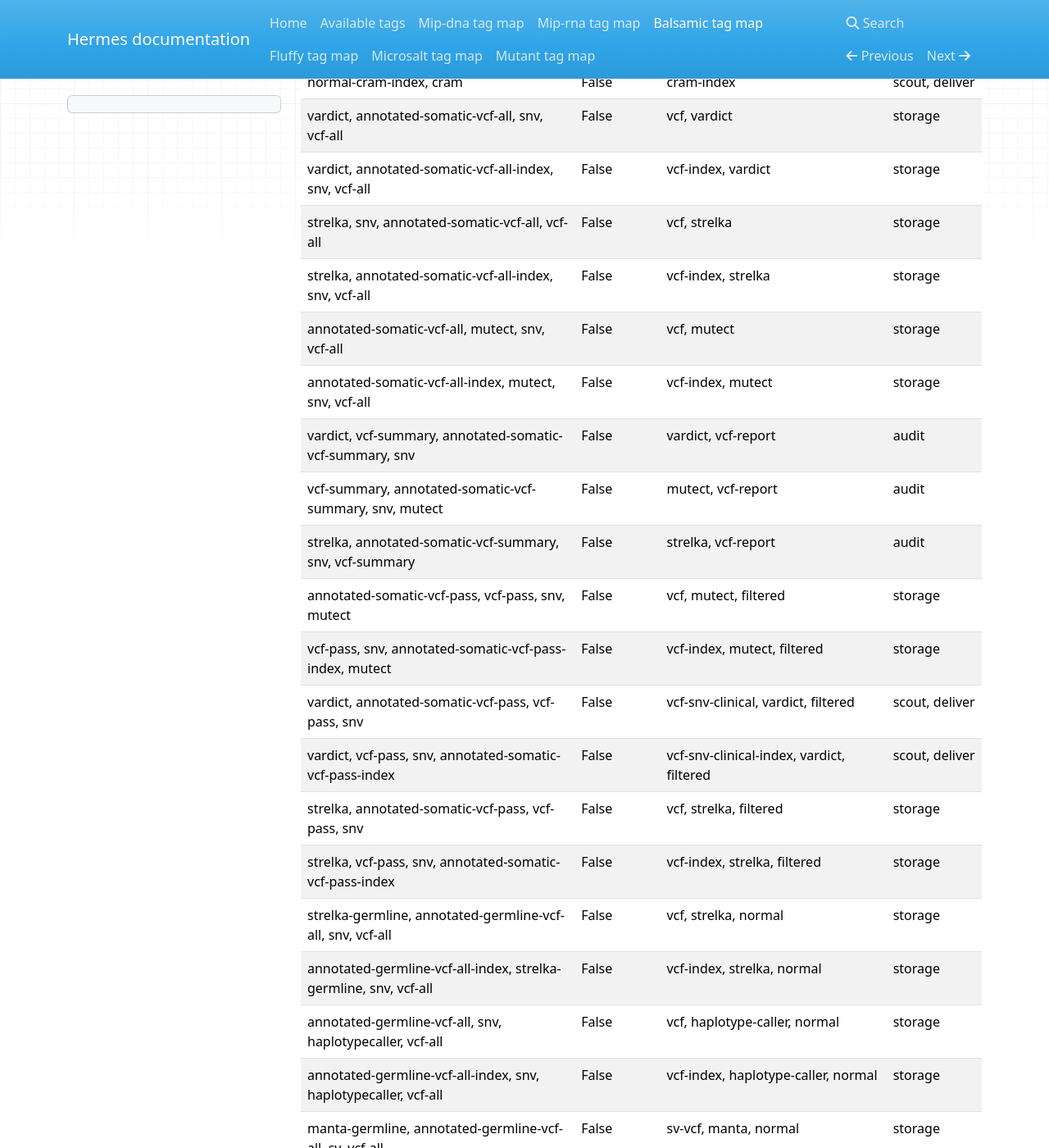
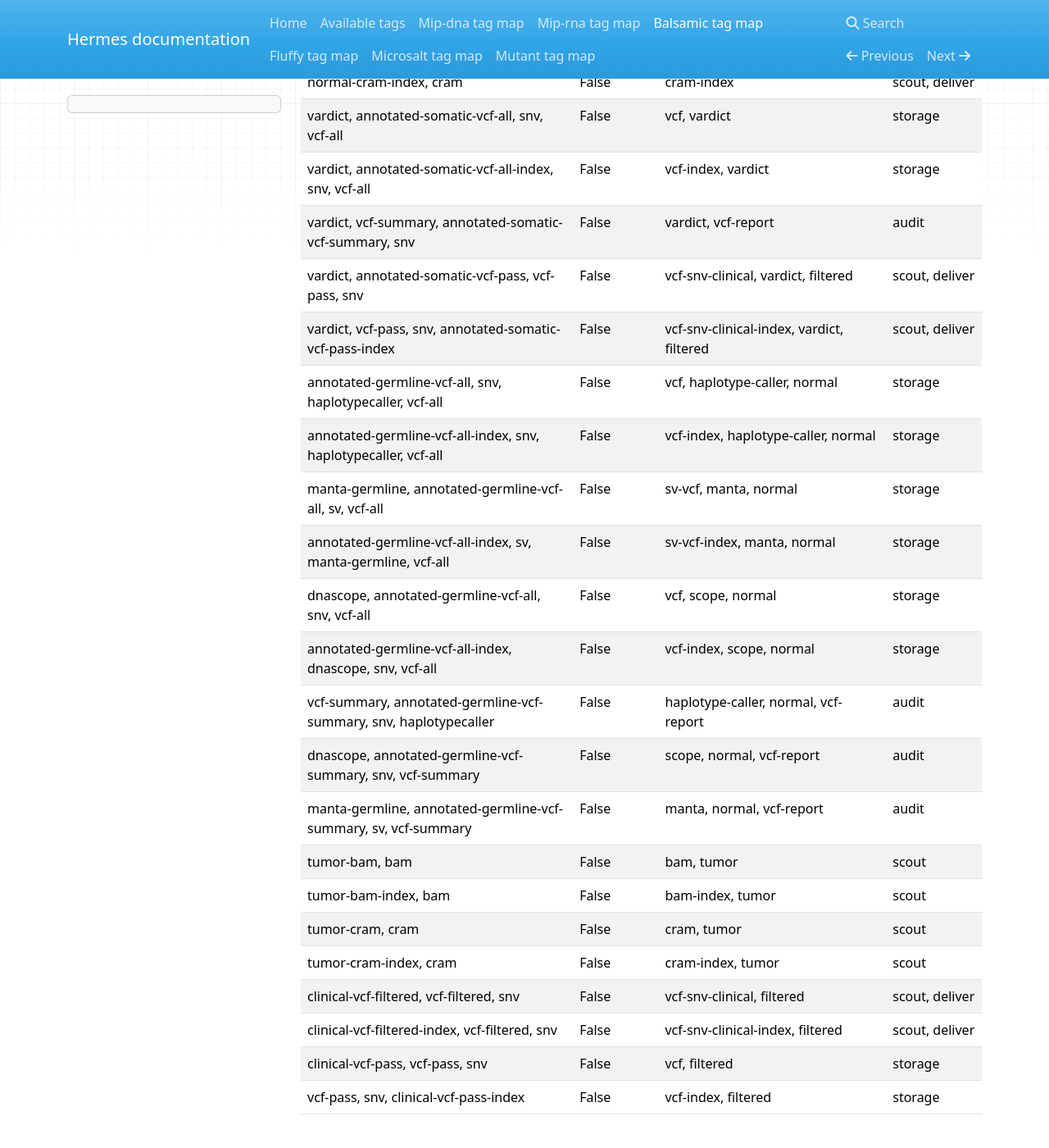
Before and after one commit to Clinical-Genomics/hermes, an MkDocs documentation site: the page built from docs/balsamic_map.md, in a window 1280 px wide and 1400 px high, scrolled down 3336 px. Shown: the whole window at 82% size. Built offline with MkDocs 1.6.1, drawn with Linux system fonts in a browser that asks for light colours; nearby versions of some CDN libraries; some of the changed text lies outside the part shown.

Commit message:
removed strelka & mutect tags

```diff
--- a/docs/balsamic_map.md
+++ b/docs/balsamic_map.md
@@ -62,28 +62,15 @@
 | normal-cram-index, cram                                            | False       | cram-index                                       | scout, deliver        |
 | vardict, annotated-somatic-vcf-all, snv, vcf-all                   | False       | vcf, vardict                                     | storage               |
 | vardict, annotated-somatic-vcf-all-index, snv, vcf-all             | False       | vcf-index, vardict                               | storage               |
-| strelka, snv, annotated-somatic-vcf-all, vcf-all                   | False       | vcf, strelka                                     | storage               |
-| strelka, annotated-somatic-vcf-all-index, snv, vcf-all             | False       | vcf-index, strelka                               | storage               |
-| annotated-somatic-vcf-all, mutect, snv, vcf-all                    | False       | vcf, mutect                                      | storage               |
-| annotated-somatic-vcf-all-index, mutect, snv, vcf-all              | False       | vcf-index, mutect                                | storage               |
 | vardict, vcf-summary, annotated-somatic-vcf-summary, snv           | False       | vardict, vcf-report                              | audit                 |
-| vcf-summary, annotated-somatic-vcf-summary, snv, mutect            | False       | mutect, vcf-report                               | audit                 |
-| strelka, annotated-somatic-vcf-summary, snv, vcf-summary           | False       | strelka, vcf-report                              | audit                 |
-| annotated-somatic-vcf-pass, vcf-pass, snv, mutect                  | False       | vcf, mutect, filtered                            | storage               |
-| vcf-pass, snv, annotated-somatic-vcf-pass-index, mutect            | False       | vcf-index, mutect, filtered                      | storage               |
 | vardict, annotated-somatic-vcf-pass, vcf-pass, snv                 | False       | vcf-snv-clinical, vardict, filtered              | scout, deliver        |
 | vardict, vcf-pass, snv, annotated-somatic-vcf-pass-index           | False       | vcf-snv-clinical-index, vardict, filtered        | scout, deliver        |
-| strelka, annotated-somatic-vcf-pass, vcf-pass, snv                 | False       | vcf, strelka, filtered                           | storage               |
-| strelka, vcf-pass, snv, annotated-somatic-vcf-pass-index           | False       | vcf-index, strelka, filtered                     | storage               |
-| strelka-germline, annotated-germline-vcf-all, snv, vcf-all         | False       | vcf, strelka, normal                             | storage               |
-| annotated-germline-vcf-all-index, strelka-germline, snv, vcf-all   | False       | vcf-index, strelka, normal                       | storage               |
 | annotated-germline-vcf-all, snv, haplotypecaller, vcf-all          | False       | vcf, haplotype-caller, normal                    | storage               |
 | annotated-germline-vcf-all-index, snv, haplotypecaller, vcf-all    | False       | vcf-index, haplotype-caller, normal              | storage               |
 | manta-germline, annotated-germline-vcf-all, sv, vcf-all            | False       | sv-vcf, manta, normal                            | storage               |
 | annotated-germline-vcf-all-index, sv, manta-germline, vcf-all      | False       | sv-vcf-index, manta, normal                      | storage               |
 | dnascope, annotated-germline-vcf-all, snv, vcf-all                 | False       | vcf, scope, normal                               | storage               |
 | annotated-germline-vcf-all-index, dnascope, snv, vcf-all           | False       | vcf-index, scope, normal                         | storage               |
-| vcf-summary, strelka-germline, annotated-germline-vcf-summary, snv | False       | strelka, normal, vcf-report                      | audit                 |
 | vcf-summary, annotated-germline-vcf-summary, snv, haplotypecaller  | False       | haplotype-caller, normal, vcf-report             | audit                 |
 | dnascope, annotated-germline-vcf-summary, snv, vcf-summary         | False       | scope, normal, vcf-report                        | audit                 |
 | manta-germline, annotated-germline-vcf-summary, sv, vcf-summary    | False       | manta, normal, vcf-report                        | audit                 |
```
Also changed, not shown: docs/all_tags.md (+0 -2 lines), 1 other file.
